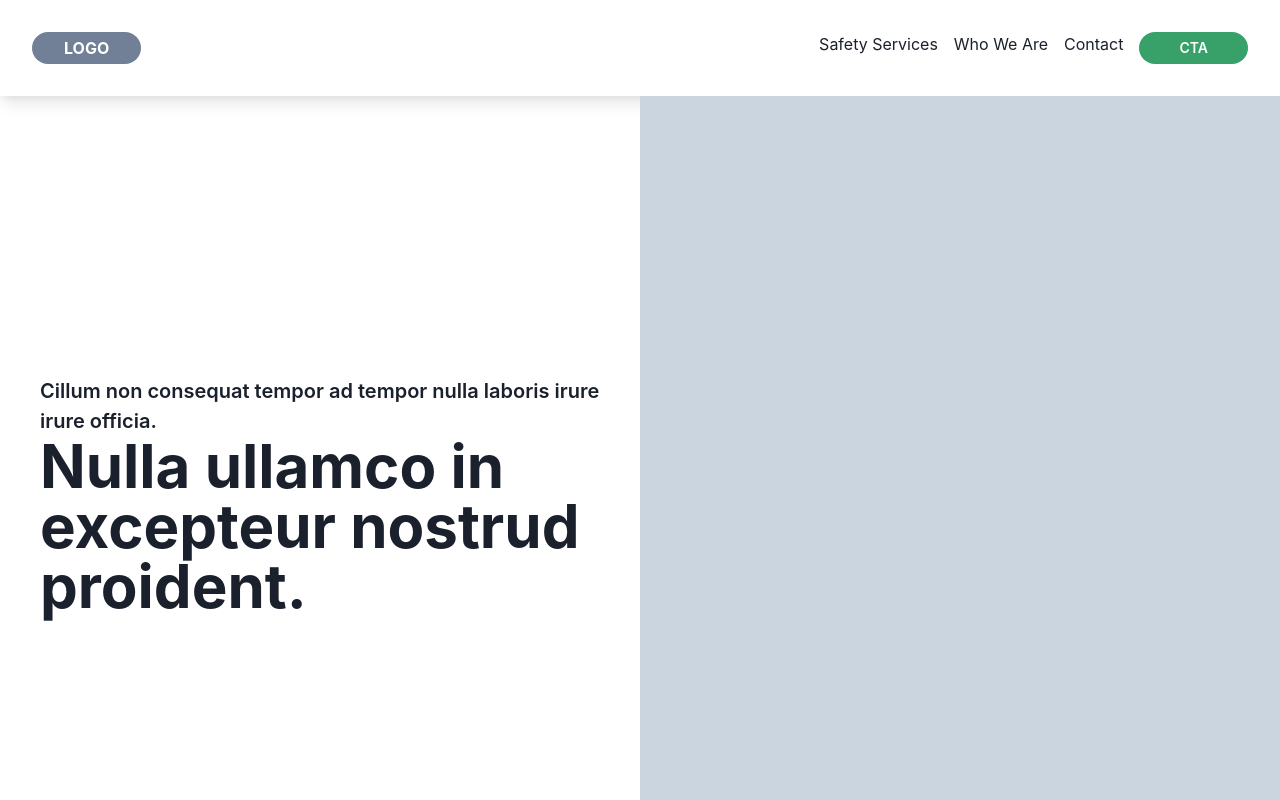
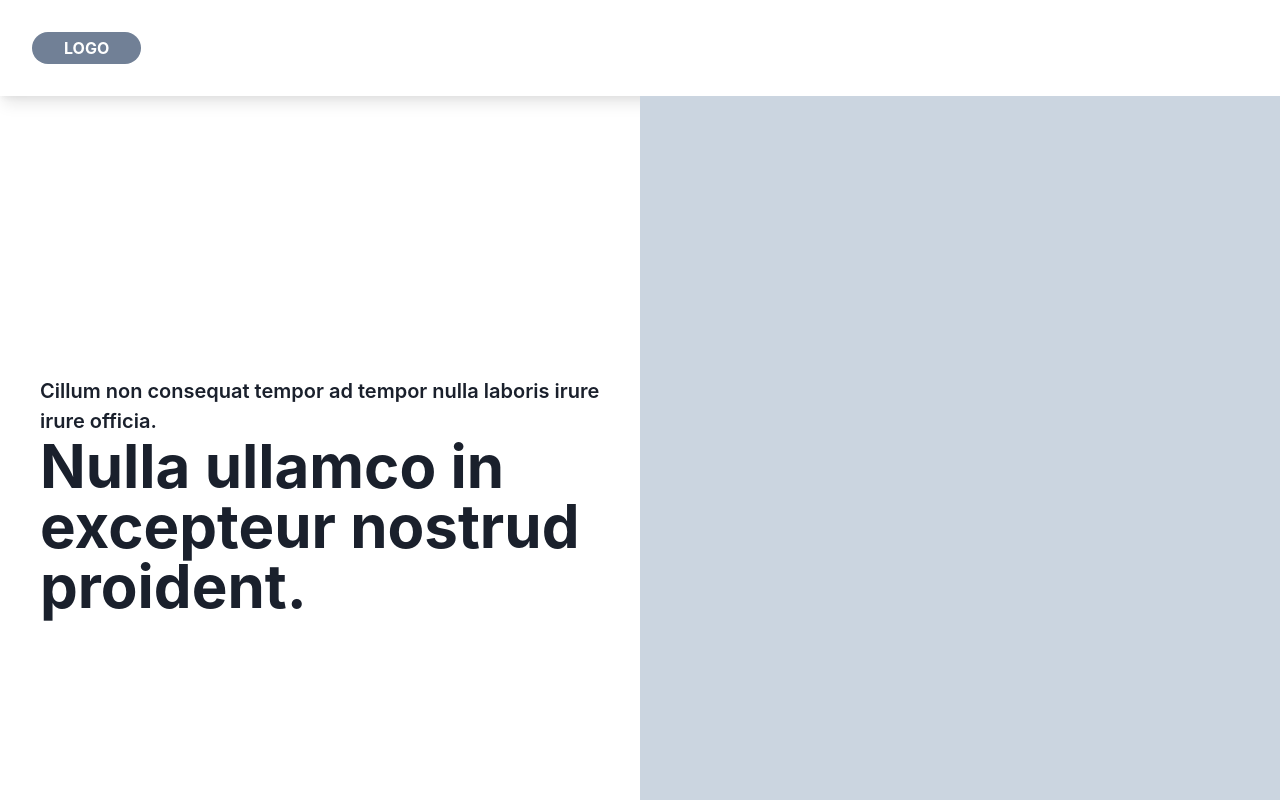
Before and after one commit to acostahf/TXO, a Next.js app: page / in a window 1280 px wide. Shown: the top 800 px of the page. Built offline with nearby package versions, Linux system fonts and the light colour scheme.

Commit message:
adding in animation for the navbar and home page

```diff
--- a/components/Navbar.js
+++ b/components/Navbar.js
@@ -1,8 +1,13 @@
-import React from "react";
+import React, { useEffect } from "react";
 import NextLink from "next/link";
 import { Box, Flex, Text, Button, Link } from "@chakra-ui/react";
+import gsap from "gsap";
 
 const Navbar = () => {
+  useEffect(() => {
+    gsap.from(".box", { duration: 1.5, y: -300, stagger: 0.2 });
+  });
+
   return (
     <Box>
       <Flex
@@ -14,6 +19,7 @@ const Navbar = () => {
       >
         <NextLink href="/" passHref>
           <Link
+            className="box"
             textColor="white"
             fontWeight="bold"
             bg="gray.500"
@@ -24,19 +30,29 @@ const Navbar = () => {
             LOGO
           </Link>
         </NextLink>
-        <Flex justify="space-evenly" gap="4">
+        <Flex justify="space-evenly" align="center" gap="4">
           <NextLink href="/services" passHref>
-            <Link>Safety Services</Link>
+            <Link className="box">Safety Services</Link>
           </NextLink>
           <NextLink href="/about" passHref>
-            <Link>Who We Are</Link>
+            <Link className="box">Who We Are</Link>
           </NextLink>
           <NextLink href="/contact" passHref>
-            <Link>Contact</Link>
+            <Link className="box">Contact</Link>
           </NextLink>
-          <Button size="sm" colorScheme="green" rounded="full" px="10">
-            CTA
-          </Button>
+          <NextLink href="/" passHref>
+            <Link
+              className="box"
+              textColor="white"
+              fontWeight="bold"
+              bg="green.500"
+              rounded="full"
+              px="8"
+              py="1"
+            >
+              BTN
+            </Link>
+          </NextLink>
         </Flex>
       </Flex>
     </Box>
--- a/pages/index.js
+++ b/pages/index.js
@@ -1,16 +1,32 @@
 import Head from "next/head";
 import Image from "next/image";
 import { gsap } from "gsap";
+import { ScrollTrigger } from "gsap/dist/ScrollTrigger";
 import React, { useEffect } from "react";
 import { Hero } from "../components/Hero";
 import Promises from "../section/homepage/promises";
 import Services from "../section/homepage/services";
 import Carousel from "../section/homepage/carousel";
 
+gsap.registerPlugin(ScrollTrigger);
 export default function Home() {
   useEffect(() => {
-    var tl = gsap.timeline();
+    const tl = gsap.timeline({});
+    const tl2 = gsap.timeline({
+      scrollTrigger: {
+        trigger: ".section",
+        // scrub: 1,
+        start: "top 80%",
+        end: "bottom 30%",
+        // markers: true,
+      },
+    });
     tl.from(".element", { duration: 2, y: 100, opacity: 0, stagger: 0.5 });
+    // tl.to(".element", { duration: 2, x: 500 });
+    //
+    tl2.from(".title", { duration: 1, opacity: 0, x: 100 });
+    tl2.from(".promises", { duration: 1, y: 100, opacity: 0 });
+    // tl2.to(".section", { x: 900, duration: 2, opacity: 0 });
   });
   return (
     <div>
--- a/section/homepage/promises.js
+++ b/section/homepage/promises.js
@@ -1,5 +1,5 @@
 import { Box, Flex, Heading, Wrap, WrapItem } from "@chakra-ui/layout";
-import React from "react";
+import React, { useEffect } from "react";
 import Card from "../../components/card";
 
 // data
@@ -34,14 +34,14 @@ const cardItems = [
 const Promises = (props) => {
   return (
     <section>
-      <Flex align="center" direction="column">
-        <Heading mt="20" mb="20">
+      <Flex align="center" direction="column" className="section">
+        <Heading className="title" mt="20" mb="20">
           The TXO Promises{" "}
         </Heading>
         <Flex align="center" justify="center">
           <Wrap justify="center">
             {cardItems.map((items, i) => (
-              <WrapItem key={i}>
+              <WrapItem key={i} className="promises">
                 <Card title={items.title} description={items.description} />
               </WrapItem>
             ))}
```
